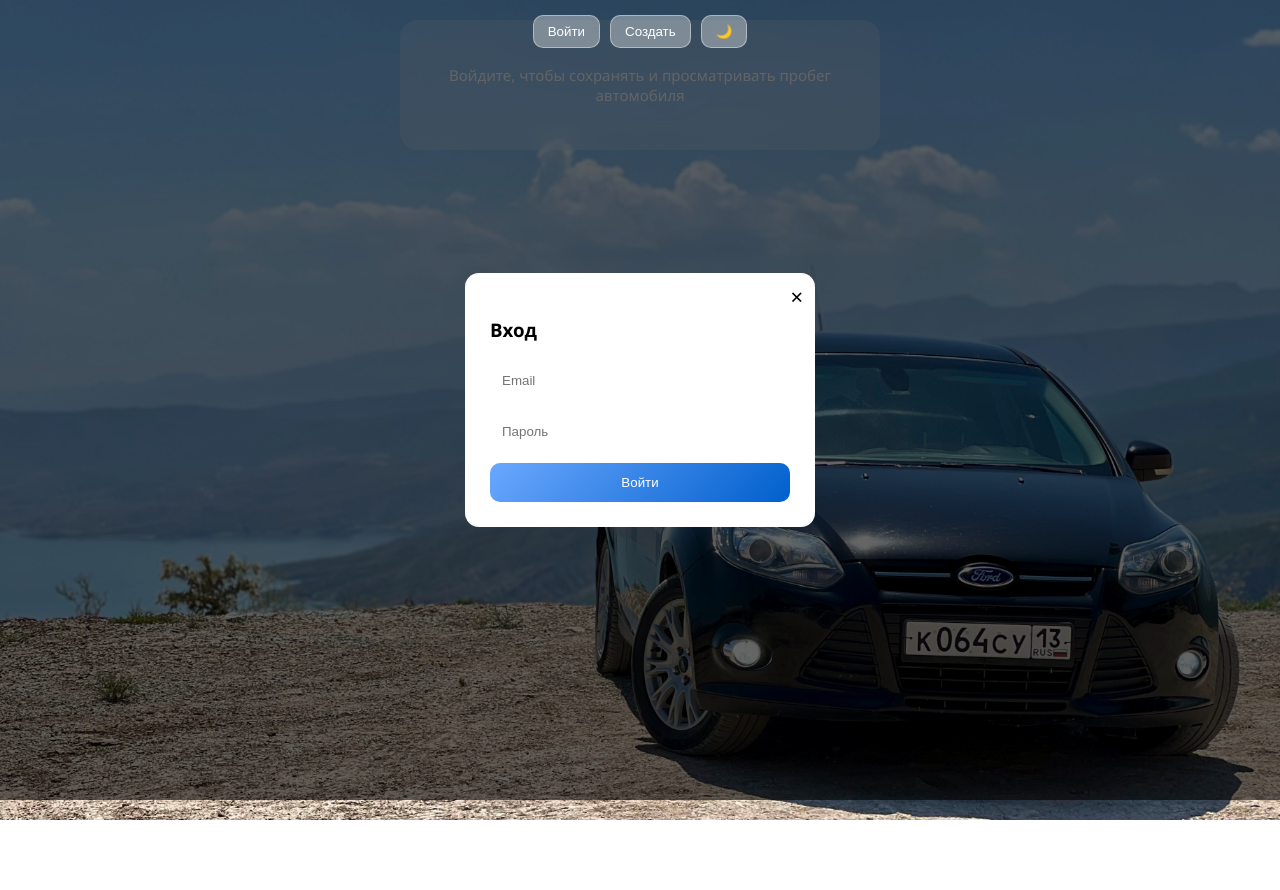
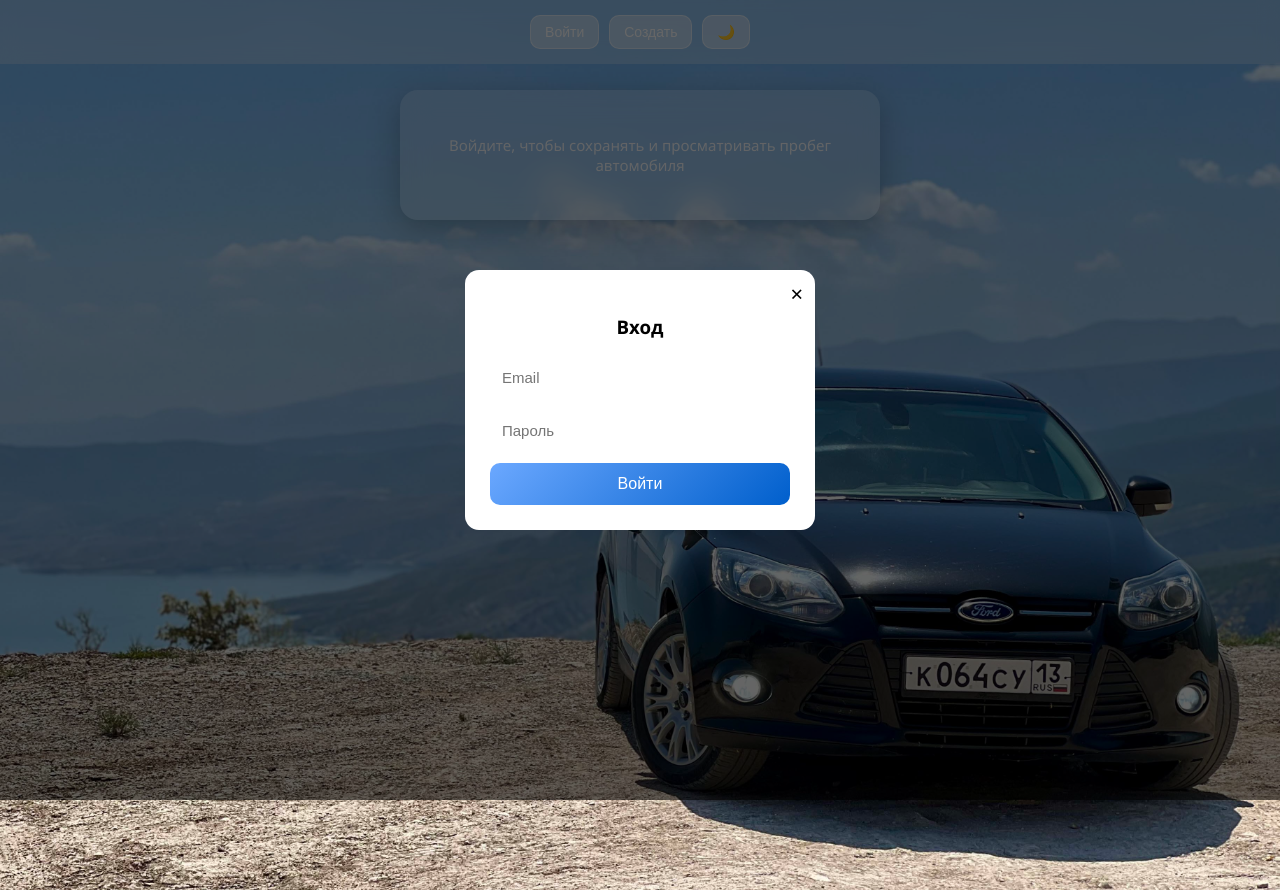
Before and after one commit to S1NEDk/ford_focus_3, a plain HTML site: page index.html in a window 1280 px wide. Both pictures are taken after a click on the button "Войти". Before the commit the page ends 820 px from the top, so only its background shows below. Drawn offline with Linux system fonts and the light colour scheme; no server answers.

Commit message:
fix кнопок перекрывания

```diff
--- a/index.html
+++ b/index.html
@@ -10,65 +10,89 @@
   --card-bg: rgba(255,255,255,0.18);
   --text: #fff;
 }
+
+/* ===== THEME ===== */
 body.dark {
   --card-bg: rgba(0,0,0,0.6);
   --text: #f1f1f1;
 }
+
+/* ===== BASE ===== */
 body {
   margin: 0;
   font-family: "Segoe UI", Arial, sans-serif;
   background: url("car.jpg") center/cover no-repeat;
-  height: 100vh;
+  min-height: 100vh;
   color: var(--text);
+
+  /* КЛЮЧЕВОЕ ИСПРАВЛЕНИЕ */
+  padding-top: 90px; /* место под top-bar */
 }
+
 .hidden { display: none; }
 
-/* TOP BAR */
+/* ===== TOP BAR ===== */
 .top-bar {
   position: fixed;
-  top: 15px;
+  top: 0;
+  left: 0;
   width: 100%;
+  height: 64px;
+
   display: flex;
   justify-content: center;
+  align-items: center;
   gap: 10px;
-  z-index: 10;
+
+  background: rgba(255,255,255,0.25);
+  backdrop-filter: blur(10px);
+  z-index: 100;
 }
+
 .top-btn {
   padding: 8px 14px;
   border-radius: 10px;
-  background: rgba(255,255,255,0.35);
-  border: 1px solid rgba(255,255,255,0.4);
+  background: rgba(255,255,255,0.4);
+  border: 1px solid rgba(255,255,255,0.5);
   color: #fff;
   cursor: pointer;
+  font-size: 14px;
 }
 
-/* USER */
-.user-info {
-  margin-top: 70px;
-  text-align: center;
+.top-btn:hover {
+  background: rgba(255,255,255,0.6);
 }
 
-/* CARD */
+/* ===== USER INFO ===== */
+.user-info {
+  text-align: center;
+  margin-bottom: 10px;
+  font-size: 15px;
+}
+
+/* ===== CARD ===== */
 .card {
-  margin: 20px auto;
+  margin: 0 auto;
   max-width: 420px;
   background: var(--card-bg);
   padding: 30px;
   border-radius: 18px;
-  backdrop-filter: blur(12px);
+  backdrop-filter: blur(14px);
   text-align: center;
+  box-shadow: 0 8px 32px rgba(0,0,0,0.25);
 }
 
-/* INPUT */
+/* ===== INPUT ===== */
 input {
   width: 100%;
   padding: 12px;
   margin-bottom: 12px;
   border-radius: 10px;
   border: none;
+  font-size: 15px;
 }
 
-/* BUTTONS */
+/* ===== BUTTONS ===== */
 button.main {
   width: 100%;
   padding: 12px;
@@ -77,7 +101,9 @@ button.main {
   background: linear-gradient(135deg,#6ba8ff,#005fcc);
   color: white;
   cursor: pointer;
+  font-size: 16px;
 }
+
 button.danger {
   width: 100%;
   margin-top: 10px;
@@ -89,14 +115,20 @@ button.danger {
   cursor: pointer;
 }
 
-/* HISTORY */
+/* ===== HISTORY ===== */
 .history {
-  margin-top: 15px;
+  margin-top: 18px;
   text-align: left;
   font-size: 14px;
 }
 
-/* MODAL */
+/* ===== INFO TEXT ===== */
+.info-text {
+  opacity: 0.9;
+  font-size: 15px;
+}
+
+/* ===== MODAL ===== */
 .overlay {
   position: fixed;
   inset: 0;
@@ -104,8 +136,11 @@ button.danger {
   display: none;
   justify-content: center;
   align-items: center;
+  z-index: 200;
 }
+
 .overlay.show { display: flex; }
+
 .modal {
   background: white;
   color: black;
@@ -113,7 +148,9 @@ button.danger {
   width: 300px;
   border-radius: 14px;
   position: relative;
+  text-align: center;
 }
+
 .close {
   position: absolute;
   top: 8px;
@@ -121,18 +158,12 @@ button.danger {
   font-size: 22px;
   cursor: pointer;
 }
-
-/* INFO TEXT */
-.info-text {
-  opacity: 0.9;
-  font-size: 15px;
-}
 </style>
 </head>
 
 <body>
 
-<!-- TOP BAR -->
+<!-- ===== TOP BAR ===== -->
 <div class="top-bar">
   <button class="top-btn" id="loginBtn">Войти</button>
   <button class="top-btn" id="registerBtn">Создать</button>
@@ -140,18 +171,18 @@ button.danger {
   <button class="top-btn" id="themeBtn">🌙</button>
 </div>
 
+<!-- ===== USER INFO ===== -->
 <div class="user-info hidden" id="userInfo">
   Вы вошли: <b id="userEmail"></b>
 </div>
 
+<!-- ===== MAIN CARD ===== -->
 <div class="card">
 
-  <!-- INFO BEFORE LOGIN -->
   <p class="info-text" id="loginInfo">
     Войдите, чтобы сохранять и просматривать пробег автомобиля
   </p>
 
-  <!-- FORM (ONLY AUTH) -->
   <div id="authContent" class="hidden">
     <h2>Введите пробег</h2>
 
@@ -168,7 +199,7 @@ button.danger {
   </div>
 </div>
 
-<!-- LOGIN -->
+<!-- ===== LOGIN MODAL ===== -->
 <div class="overlay" id="loginModal">
   <div class="modal">
     <span class="close" id="closeLogin">×</span>
@@ -179,7 +210,7 @@ button.danger {
   </div>
 </div>
 
-<!-- REGISTER -->
+<!-- ===== REGISTER MODAL ===== -->
 <div class="overlay" id="registerModal">
   <div class="modal">
     <span class="close" id="closeRegister">×</span>
@@ -314,6 +345,7 @@ loginSubmit.onclick = async () => {
   await signInWithEmailAndPassword(auth, loginEmail.value, loginPass.value);
   loginModal.classList.remove("show");
 };
+
 regSubmit.onclick = async () => {
   await createUserWithEmailAndPassword(auth, regEmail.value, regPass.value);
   registerModal.classList.remove("show");
```
